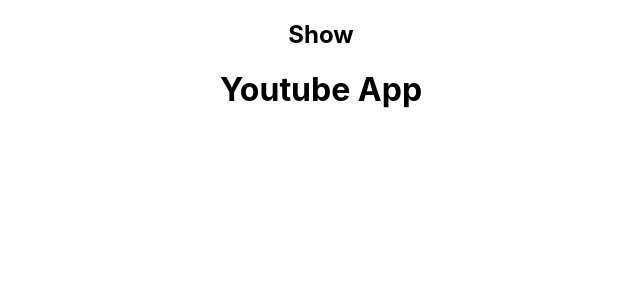
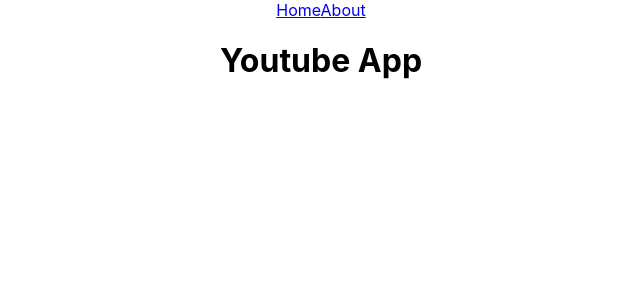
Before and after one commit to joinpursuit/React-YouTube-Project-Prompt, a React (Create React App) app in the folder fsw-react-youtube/: page / in a window 1280 px wide. Shown: the top 300 px of the page, without its empty margins (319-959 px from the left). Built offline with nearby package versions, Linux system fonts and the light colour scheme.

Commit message:
init jon branch

```diff
--- a/fsw-react-youtube/src/Components/NavBar.js
+++ b/fsw-react-youtube/src/Components/NavBar.js
@@ -1,12 +1,15 @@
 import React from "react";
-import { Route, Link } from "react-router-dom"
+import { Link } from "react-router-dom"
 
 const NavBar = () => {
     return(
         <div>
-            <nav>
-                <h1>Show</h1>
-            </nav>
+            <Link to='/'>
+                Home
+            </Link>
+            <Link to='/about'>
+                About
+            </Link>
         </div>
     )
 }
--- a/fsw-react-youtube/src/index.js
+++ b/fsw-react-youtube/src/index.js
@@ -3,13 +3,13 @@ import ReactDOM from 'react-dom';
 import './index.css';
 import App from './App';
 import reportWebVitals from './reportWebVitals';
-import { BrowserRouter } from "react-router-dom"
+import { BrowserRouter as Router} from "react-router-dom"
 
 ReactDOM.render(
   <React.StrictMode>
-    <BrowserRouter>
-    <App />
-    </BrowserRouter>
+    <Router>
+      <App />
+    </Router>
   </React.StrictMode>,
   document.getElementById('root')
 );
```
Also changed, not shown: 1 other file (tests, documents, lock files or other folders).
